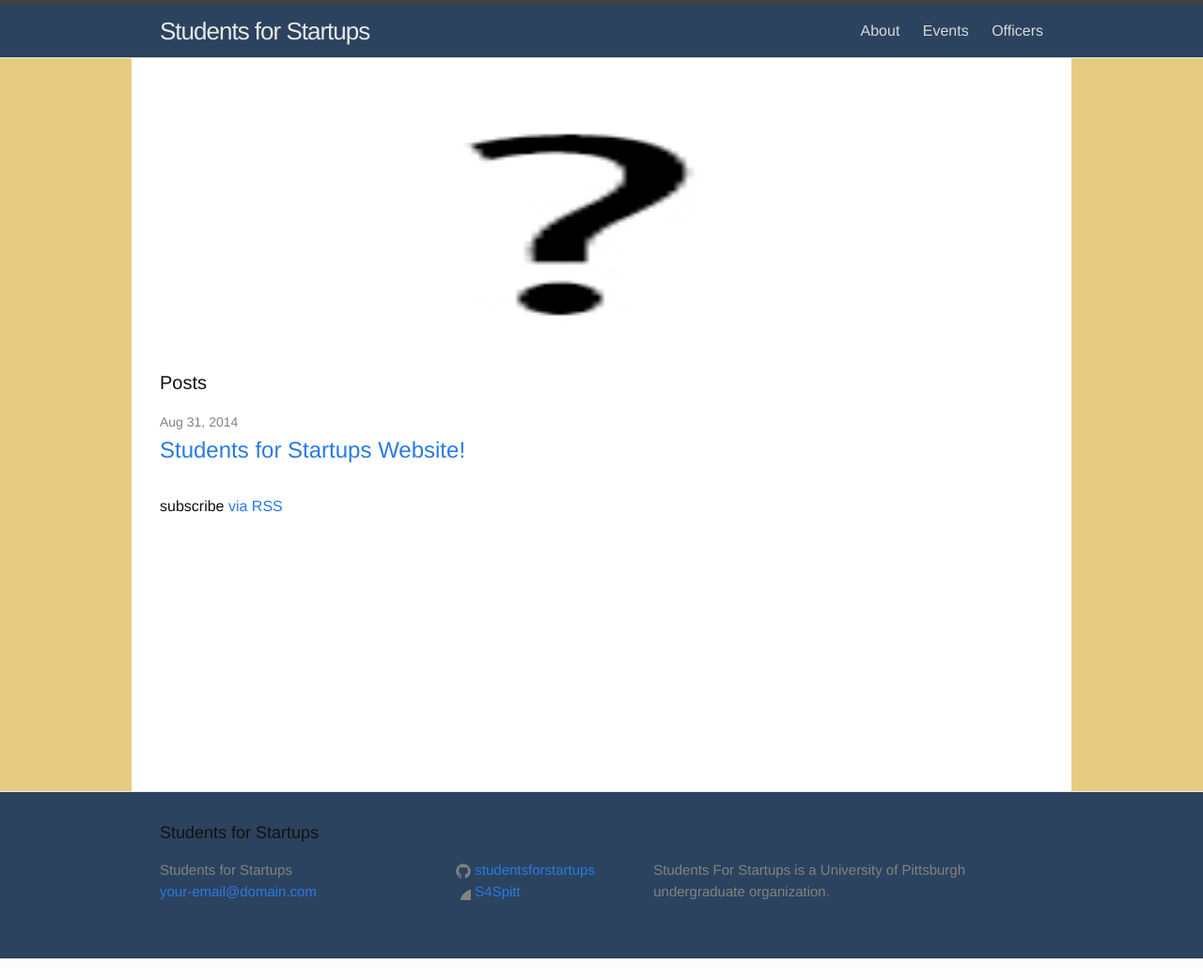
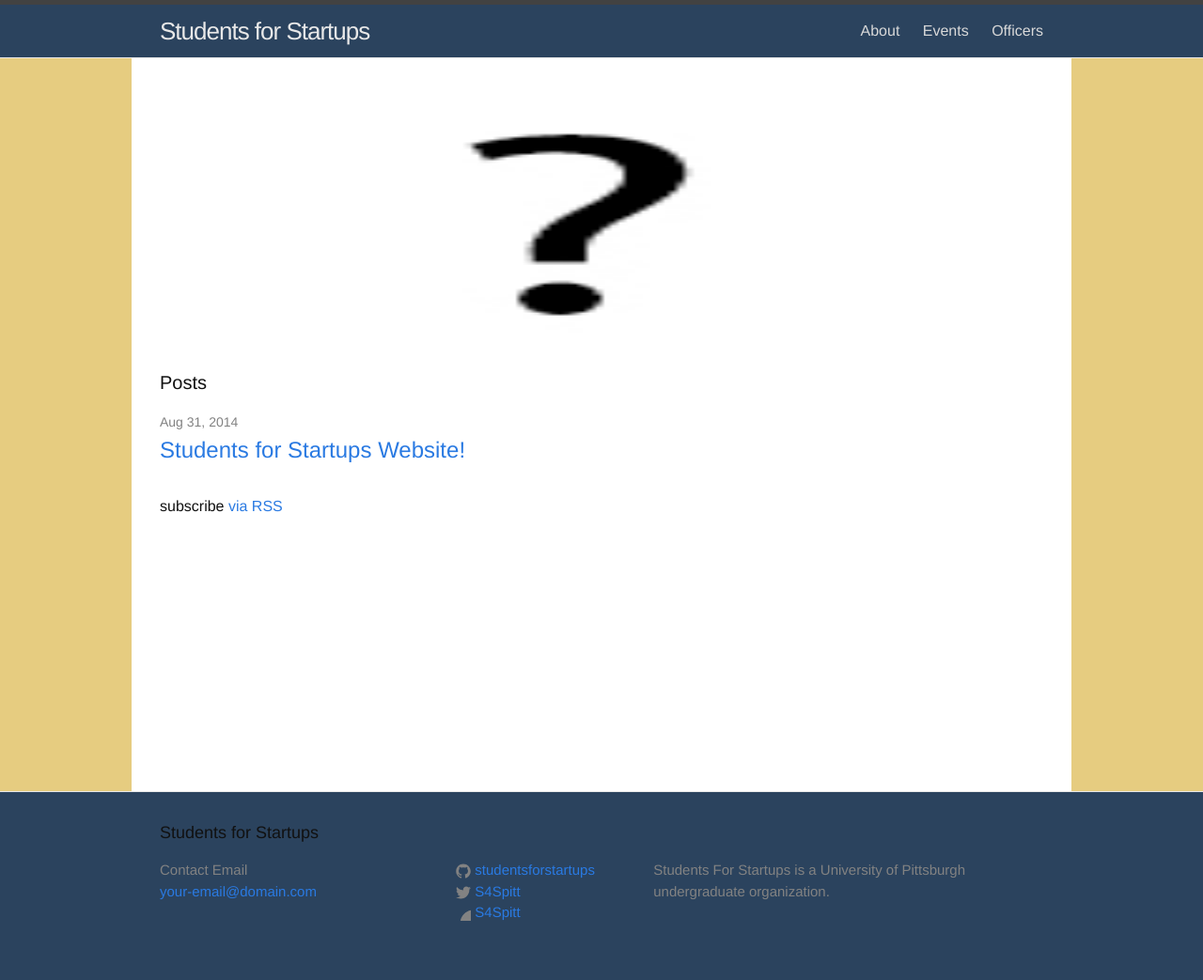
Before and after one commit to studentsforstartups/studentsforstartups.github.io, a Jekyll site: the page built from index.html, in a window 1280 px wide. Shown: the whole page at 94% size. Built offline with Jekyll 4.4.1, drawn with Linux system fonts in a browser that asks for light colours; before the commit the page ends 1020 px from its top, so only the background shows below that.

Commit message:
added twitter

```diff
--- a/_config.yml
+++ b/_config.yml
@@ -5,7 +5,7 @@
   Students For Startups is a University of Pittsburgh undergraduate organization.
 baseurl: "" # the subpath of your site, e.g. /blog/
 url: "studentsforstartups.githib.io" # the base hostname & protocol for your site
-#twitter_username: jekyllrb
+twitter_username: S4Spitt
 github_username:  studentsforstartups
 facebook_username: S4Spitt
 # Build settings
--- a/_includes/footer.html
+++ b/_includes/footer.html
@@ -7,7 +7,7 @@
     <div class="footer-col-wrapper">
       <div class="footer-col  footer-col-1">
         <ul class="contact-list">
-          <li>{{ site.title }}</li>
+          <li>Contact Email</li>
           <li><a href="mailto:{{ site.email }}">{{ site.email }}</a></li>
         </ul>
       </div>
```
